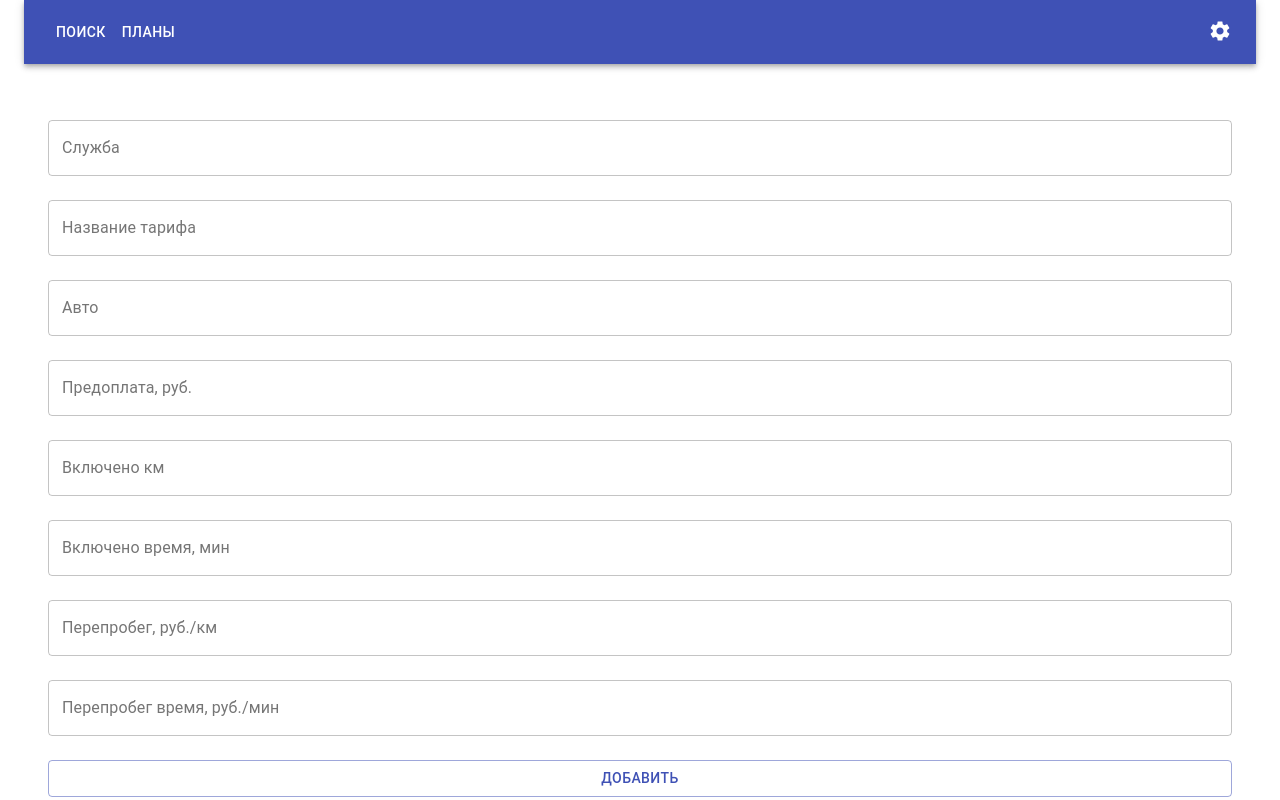
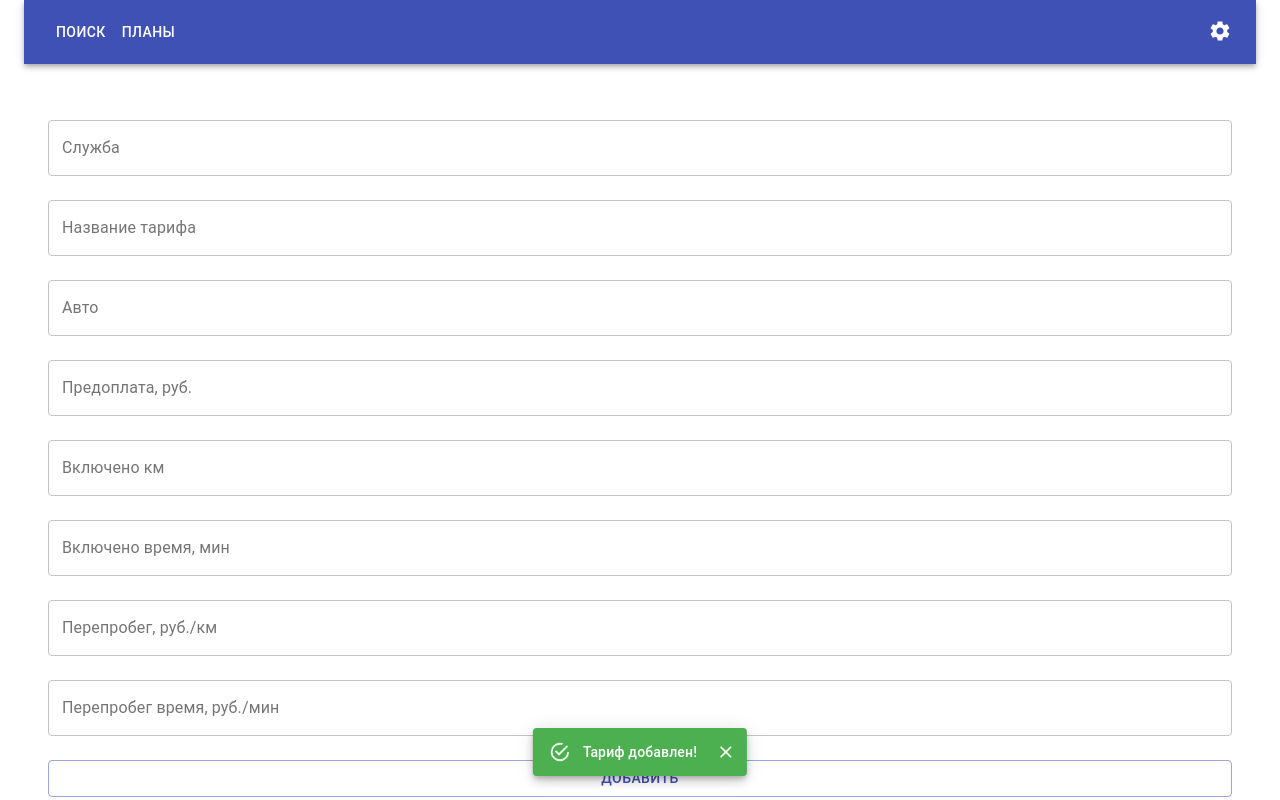
Before and after one commit to gh-igor/carsharing, a React (Create React App) app: page /plans in a window 1280 px wide. Both pictures are taken after typing "Sample", "Sample", "Sample", "5", "5", "5" into the empty fields and a click on the button "ДОБАВИТЬ". Shown: the top 800 px of the page. Built offline with nearby package versions, Linux system fonts and the light colour scheme.

Commit message:
Add alerts with context

```diff
--- a/package.json
+++ b/package.json
@@ -6,6 +6,7 @@
     "@material-ui/core": "^4.12.3",
     "@material-ui/data-grid": "^4.0.0-alpha.35",
     "@material-ui/icons": "^4.11.2",
+    "@material-ui/lab": "^4.0.0-alpha.60",
     "@testing-library/jest-dom": "^5.11.4",
     "@testing-library/react": "^11.1.0",
     "@testing-library/user-event": "^12.1.10",
--- a/src/App.js
+++ b/src/App.js
@@ -9,12 +9,16 @@ import MainPage from './pages/MainPage';
 import PlansPage from './pages/PlansPage';
 import SettingsPage from './pages/SettingsPage';
 import Navigation from './components/Navigation';
+import { AlertContext } from './components/Alert/context';
+import useAlert from './components/Alert/useAlert';
+import Alert from './components/Alert';
 import styles from './App.module.css';
 
 function App() {
   return (
     <StylesProvider injectFirst>
       <Container maxWidth='lg'>
+        <AlertContext.Provider value={useAlert()}>
           <Router>
             <Navigation />
             <div className={styles.root}>
@@ -25,6 +29,8 @@ function App() {
               </Switch>
             </div>
           </Router>
+          <Alert />
+        </AlertContext.Provider>
       </Container>
     </StylesProvider>
   );
--- /dev/null
+++ b/src/components/Alert/context.js
@@ -0,0 +1,10 @@
+import { createContext } from 'react';
+
+export const AlertContext = createContext({
+  severity: '',
+  message: '',
+  open: false,
+  setOpen: () => {},
+  setSeverity: () => {},
+  setMessage: () => {},
+});
--- /dev/null
+++ b/src/components/Alert/index.js
@@ -0,0 +1,23 @@
+import MuiAlert from '@material-ui/lab/Alert';
+import Snackbar from '@material-ui/core/Snackbar';
+import { useContext } from 'react';
+import { AlertContext } from './context';
+
+export default function Alert() {
+  const { severity, message, open, setOpen } = useContext(AlertContext);
+
+  const handleClose = (event, reason) => {
+    if (reason === 'clickaway') {
+      return;
+    }
+    setOpen(false);
+  };
+
+  return (
+    <Snackbar open={open} autoHideDuration={6000} onClose={handleClose}>
+      <MuiAlert onClose={handleClose} severity={severity} elevation={6} variant="filled">
+        {message}
+      </MuiAlert>
+    </Snackbar>
+  );
+}
--- /dev/null
+++ b/src/components/Alert/useAlert.js
@@ -0,0 +1,16 @@
+import { useState } from 'react';
+
+export default function useAlert() {
+  const [open, setOpen] = useState(false);
+  const [severity, setSeverity] = useState('');
+  const [message, setMessage] = useState('');
+
+  return {
+    open,
+    setOpen,
+    severity,
+    setSeverity,
+    message,
+    setMessage,
+  };
+}
--- a/src/components/PlanList/index.js
+++ b/src/components/PlanList/index.js
@@ -1,6 +1,7 @@
 import { DataGrid } from '@material-ui/data-grid';
-import { useCallback, useState } from 'react';
+import { useCallback, useContext, useState } from 'react';
 import { Button } from '@material-ui/core';
+import { AlertContext } from '../Alert/context';
 import styles from './PlanList.module.css';
 
 const columns = [
@@ -67,10 +68,13 @@ const columns = [
 
 export default function PlanList({ planList, onUpdateItem, onDeleteItems }) {
   const [selectedIds, setIds] = useState([]);
+  const { setOpen, setSeverity, setMessage } = useContext(AlertContext);
 
   const onCommit = useCallback(({ row, field, value }) => {
     if (!row) {
-      alert('Ошибка сохранения. Перезагрузим страницу?');
+      setSeverity('error');
+      setMessage('Ошибка сохранения. Перезагружаем страницу');
+      setOpen(true);
       window.location.reload();
     }
     onUpdateItem({ ...row, [field]: value }, row.id);
--- a/src/pages/PlansPage.js
+++ b/src/pages/PlansPage.js
@@ -1,26 +1,41 @@
-import { useCallback, useState } from 'react';
+import { useCallback, useContext, useState } from 'react';
 import { getList, updateList } from '../storage/localStorage';
 import PlanForm from '../components/PlanForm';
 import PlanList from '../components/PlanList';
+import { AlertContext } from '../components/Alert/context';
 
 export default function PlansPage() {
   const [planList, setPlanList] = useState(getList());
+  const { setOpen, setSeverity, setMessage } = useContext(AlertContext);
+
   const addItem = useCallback((item) => {
     const planListUpdated = [ ...planList, item];
     setPlanList(planListUpdated);
     updateList(planListUpdated);
+
+    setSeverity('success');
+    setMessage('Тариф добавлен!');
+    setOpen(true);
   }, [planList]);
 
   const updateItem = useCallback((row, id) => {
     const planListUpdated = planList.map(item => item.id === id ? row : item);
     setPlanList(planListUpdated);
     updateList(planListUpdated);
+
+    setSeverity('success');
+    setMessage('Сохранено');
+    setOpen(true);
   }, [planList]);
 
   const deleteItems = useCallback((ids) => {
     const filteredList = planList.filter(item => !ids.includes(item.id));
     setPlanList(filteredList);
     updateList(filteredList);
+
+    setSeverity('success');
+    setMessage('Удалено успешно');
+    setOpen(true);
   }, [planList]);
 
   return (
```
Also changed, not shown: 1 other file (tests, documents, lock files or other folders). Lines whose indentation alone changed are shown as unchanged.
